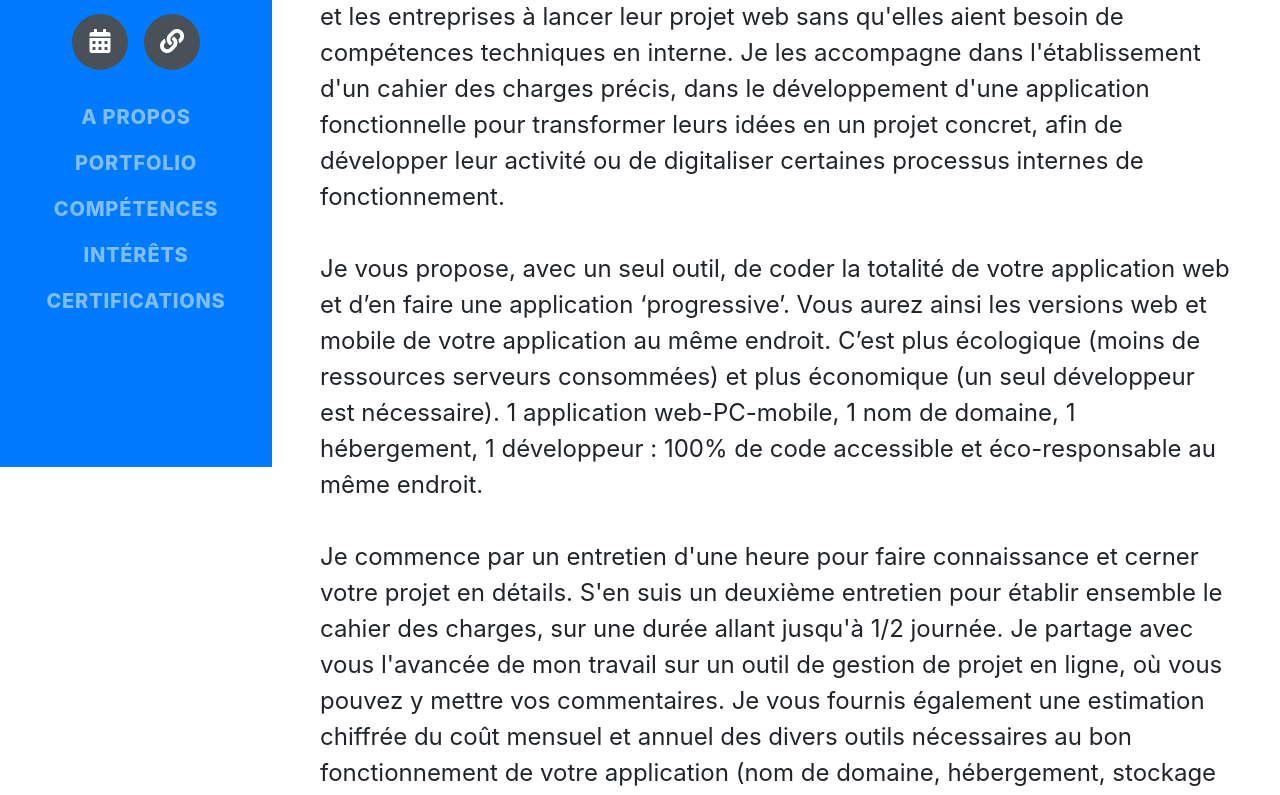
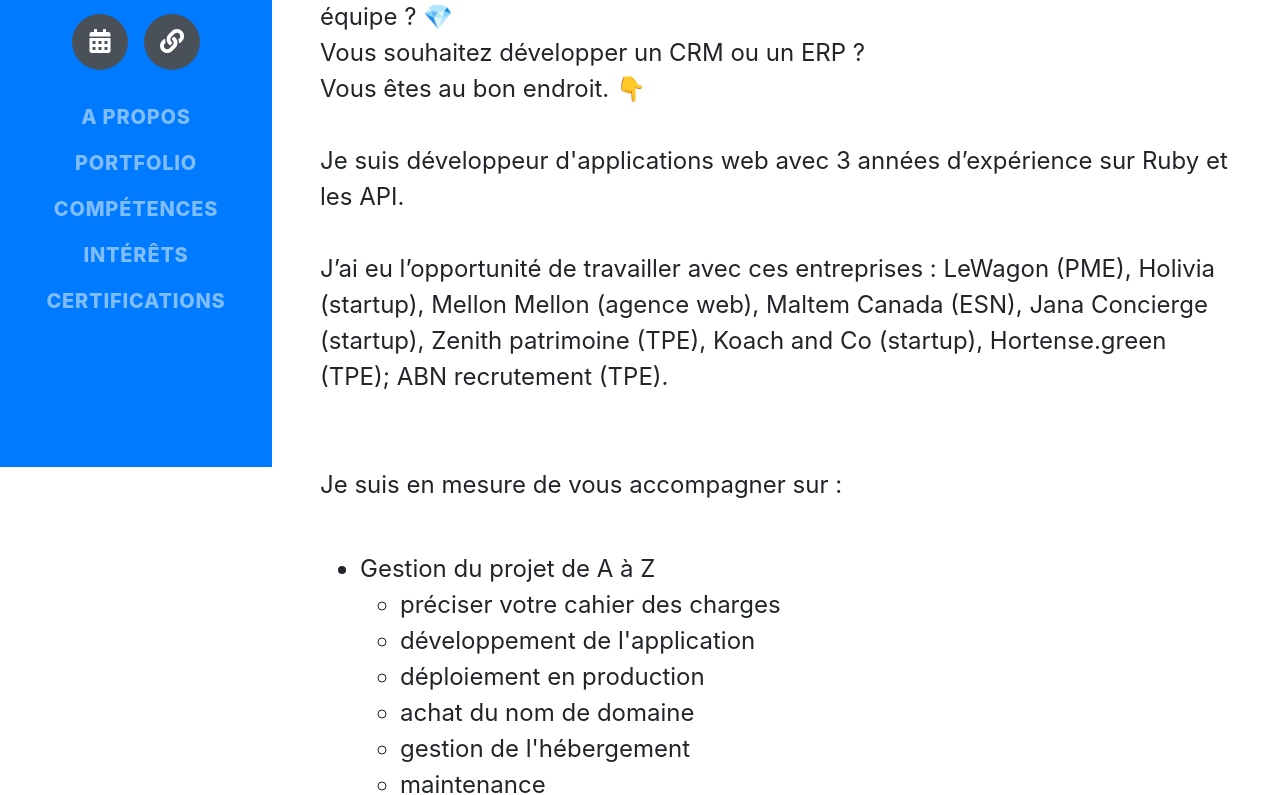
Before and after one commit to Bertrand-Bichat/Bertrand-Bichat.github.io, a website with bundled scripts: page index.html in a window 1280 px wide. Shown: the part 333-1128 px from the top of the page. Built offline with nearby package versions, Linux system fonts and the light colour scheme; a web font is replaced by a local one.

Commit message:
change bio

```diff
--- a/index.html
+++ b/index.html
@@ -112,7 +112,7 @@
         <div class="w-100">
           <h1 class="mb-0">Bertrand Bichat</h1>
           <div class="subheading mb-5 mt-2">
-            <strong>Développeur Ruby On Rails - Freelance - 100% télétravail</strong>
+            <strong>Développeur Ruby On Rails confirmé - Freelance - 100% remote</strong>
             <br>
             Marseille (France)
           </div>
@@ -125,23 +125,28 @@
             </a>
           </div>
           <p class="text-left font-bigger mb-5">
-            Je suis développeur Ruby On Rails en freelance depuis 2020. J'aide les start-up et les entreprises à lancer leur projet web sans qu'elles aient besoin de compétences techniques en interne. Je les accompagne dans l'établissement d'un cahier des charges précis, dans le développement d'une application fonctionnelle pour transformer leurs idées en un projet concret,  afin de développer leur activité ou de digitaliser certaines processus internes de fonctionnement.
+            Vous recherchez un développeur Ruby on Rails confirmé pour intégrer votre équipe ? 💎
+            <br>
+            Vous souhaitez développer un CRM ou un ERP ?
+            <br>
+            Vous êtes au bon endroit. 👇
             <br>
             <br>
-            Je vous propose, avec un seul outil, de coder la totalité de votre application web et d’en faire une application ‘progressive’. Vous aurez ainsi les versions web et mobile de votre application au même endroit. C’est plus écologique (moins de ressources serveurs consommées) et plus économique (un seul développeur est nécessaire).
-            1 application web-PC-mobile, 1 nom de domaine, 1 hébergement, 1 développeur : 100% de code accessible et éco-responsable au même endroit.
+            Je suis développeur d'applications web avec 3 années d’expérience sur Ruby et les API.
             <br>
             <br>
-            Je commence par un entretien d'une heure pour faire connaissance et cerner votre projet en détails. S'en suis un deuxième entretien pour établir ensemble le cahier des charges, sur une durée allant jusqu'à 1/2 journée. Je partage avec vous l'avancée de mon travail sur un outil de gestion de projet en ligne, où vous pouvez y mettre vos commentaires. Je vous fournis également une estimation chiffrée du coût mensuel et annuel des divers outils nécessaires au bon fonctionnement de votre application (nom de domaine, hébergement, stockage dans le cloud, envoi de mails, système de paiement, etc.). Voici les prestations que je peux intégrer à votre projet d'application web :
+            J’ai eu l’opportunité de travailler avec ces entreprises : LeWagon (PME), Holivia (startup), Mellon Mellon (agence web), Maltem Canada (ESN), Jana Concierge (startup), Zenith patrimoine (TPE), Koach and Co (startup), Hortense.green (TPE); ABN recrutement (TPE).            <br>
             <br>
+            <br>
+            Je suis en mesure de vous accompagner sur :
             <ul>
               <li class="text">Gestion du projet de A à Z</li>
               <ul>
-                <li class="text">cahier des charges</li>
-                <li class="text">développement</li>
-                <li class="text">mise en production</li>
-                <li class="text">nom de domaine</li>
-                <li class="text">hébergement</li>
+                <li class="text">préciser votre cahier des charges</li>
+                <li class="text">développement de l'application</li>
+                <li class="text">déploiement en production</li>
+                <li class="text">achat du nom de domaine</li>
+                <li class="text">gestion de l'hébergement</li>
                 <li class="text">maintenance</li>
               </ul>
               <li class="text">Comptes clients</li>
```
